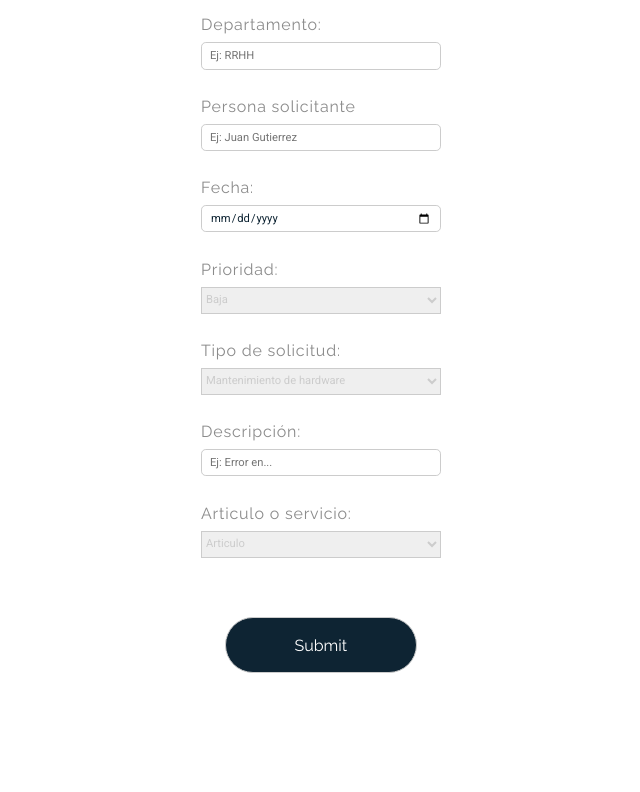
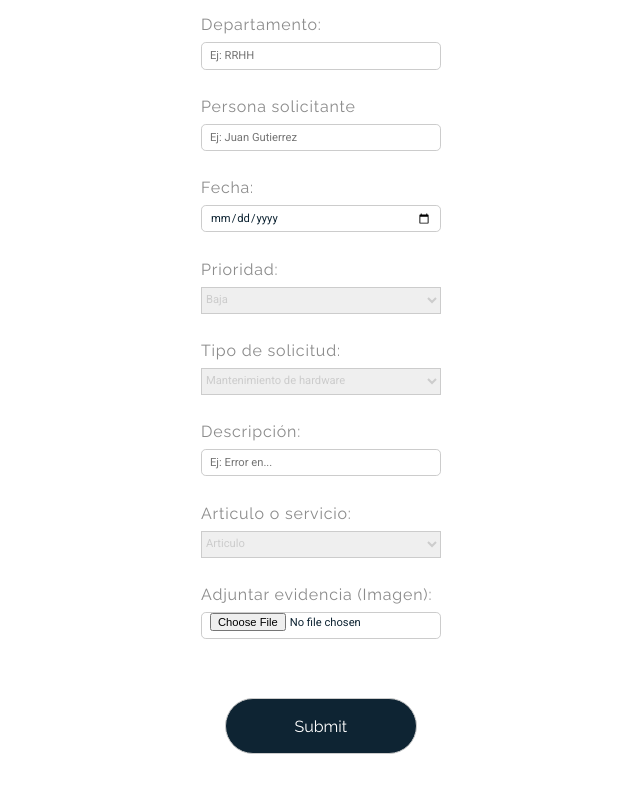
Before and after one commit to DromerJx/webbrunomoreno, a website: page ticket.html in a window 1280 px wide. Shown: the part 475-1267 px from the top of the page, without its empty margins (321-961 px from the left). Before the commit the page ends 1212 px from the top, so only its background shows below. Drawn offline with Linux system fonts and the light colour scheme.

Commit message:
adjuntar archivos

```diff
--- a/ticket.html
+++ b/ticket.html
@@ -42,7 +42,7 @@
         <section class="card">
             <section class="formulario-card card-ticket">
                 <h2 class="titulo-formulario">Levantamiento de ticket</h2>
-                <form action="https://formsubmit.co/a535c91a1878b823b78958406484b2ce" method="post">
+                <form action="https://formsubmit.co/a535c91a1878b823b78958406484b2ce" method="post" enctype="multipart/form-data">
 
                 <div class="pregunta-card">
                     <label for="empresa">Empresa solicitante:</label>
@@ -100,6 +100,11 @@
                     </select>
                 </div>
 
+                <div class="pregunta-card">
+                    <label for="evidencia">Adjuntar evidencia (Imagen):</label>
+                    <input type="file" id="evidencia" name="evidencia" accept="image/*">
+                </div>
+
                 <input type="submit" name="Enviar" class="main-button" onclick="alert('Formulario enviado satisfactoriamente')">
 
                 <input type="hidden" name="_next" value="https://connetsd.net">
```
